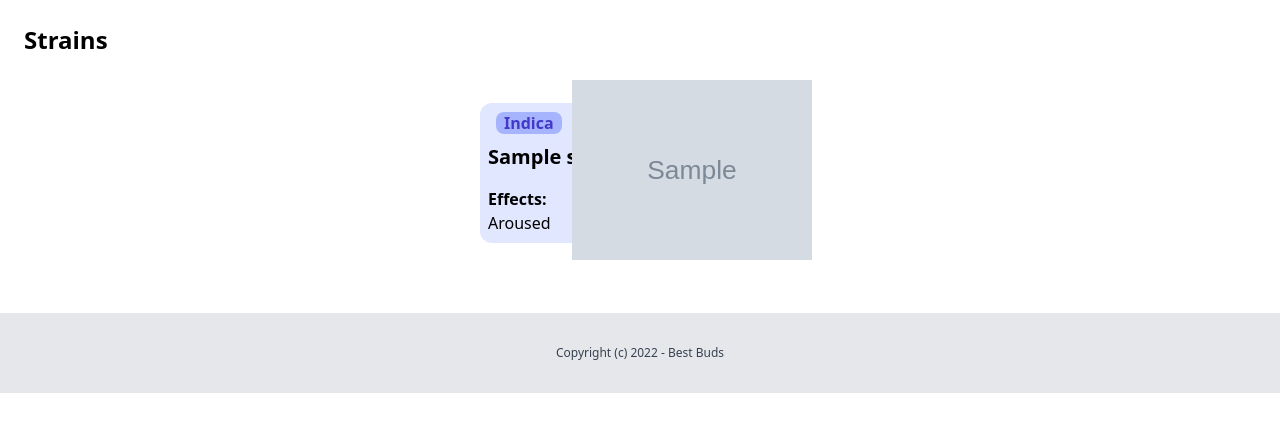
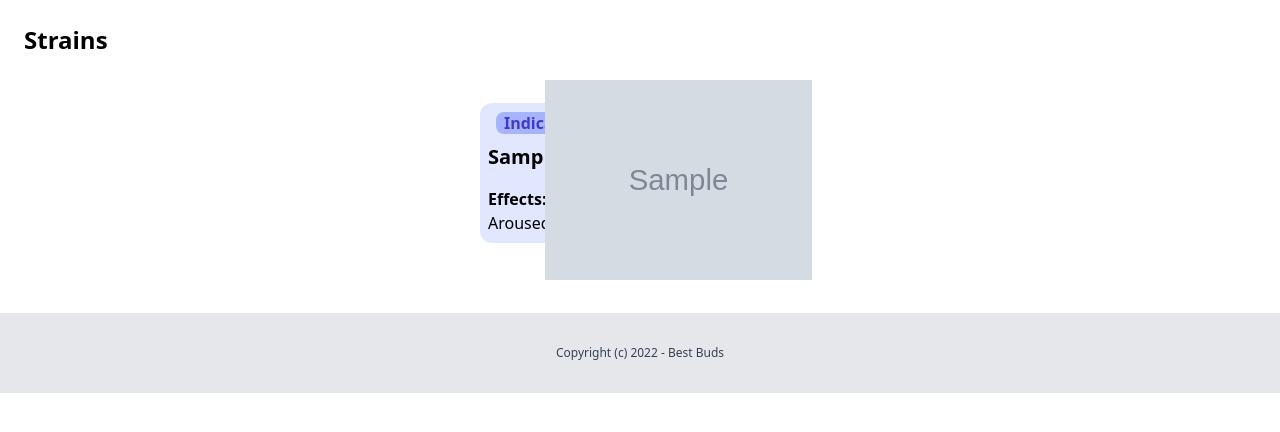
Before and after one commit to Troxed/BestBuds, a Django app: page /strains/ in a window 1280 px wide. Shown: the part 80-512 px from the top of the page. Run offline with Django 4.2, Linux system fonts and the light colour scheme; tables that the repository leaves empty hold one stand-in row (values such as "Sample post"); grey boxes marked "Sample" are stand-in pictures; some libraries are stand-ins or nearby versions.

Commit message:
Changed strains page tiles so pic overlaps tile

```diff
--- a/strains/templates/strains/strain_list.html
+++ b/strains/templates/strains/strain_list.html
@@ -22,7 +22,7 @@
                                 {% endif %}">
 
                                 <div style="overflow: visible" class="absolute top-0 -right-3 row-span-5 row-start-1 mt-6">
-                                    <img src="{{ strain.image.url }}" style="height: 180px">
+                                    <img src="{{ strain.image.url }}" style="height: 200px">
                                 </div>
 
                                 <div class="col-span-2 px-4 py-2">
```
